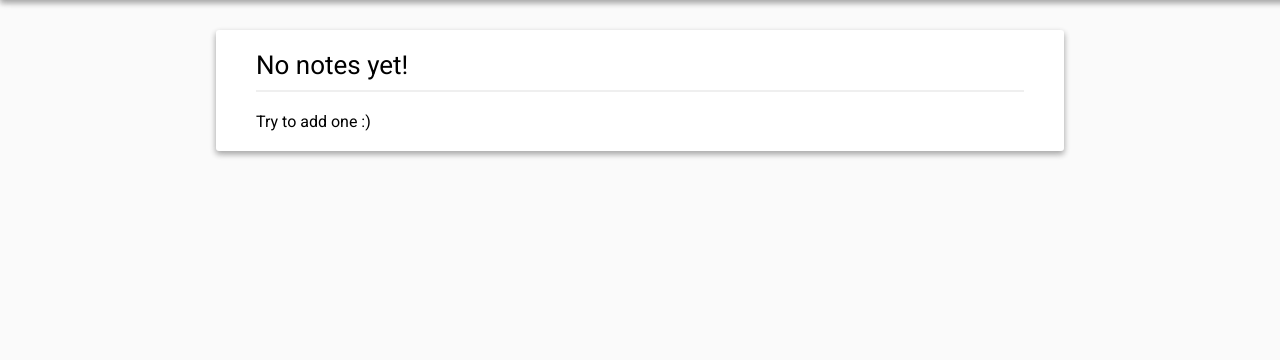
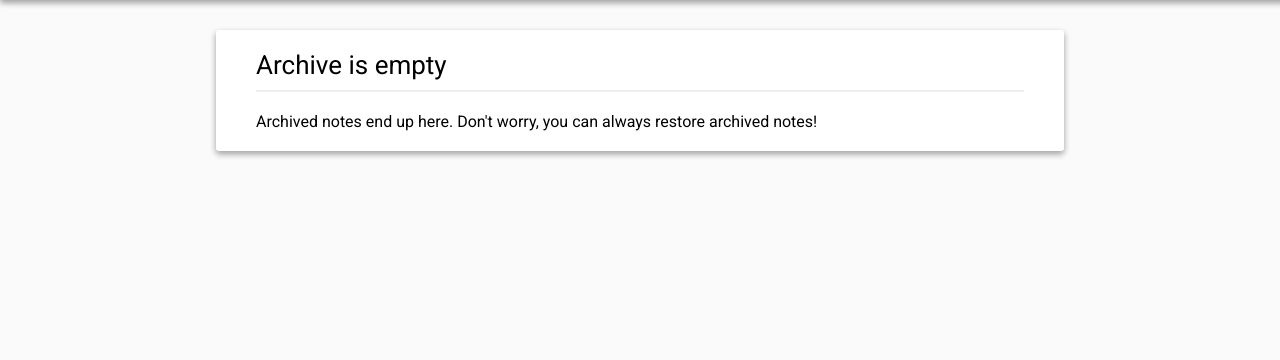
Before and after one commit to PetterBomban/TaskList, a Flask app: page /archive in a window 1280 px wide. Shown: the part 60-420 px from the top of the page. Run offline with Flask 2, Linux system fonts and the light colour scheme; a user stored in the database is signed in; data comes from the database, SQL or seed files in the repository; both versions use the stored data as it was after the commit.

Commit message:
Cosmetic change to archive

```diff
--- a/TaskList/templates/index.html
+++ b/TaskList/templates/index.html
@@ -102,10 +102,17 @@
         <span class="message">{{ note[1] }}</span>
     </div>
     {% else %}
+    {% if archive %}
+    <div class="white" id="task">
+        <span class="title">Archive is empty</span>
+        <span class="message">Archived notes end up here. Don't worry, you can always restore archived notes!</span>
+    </div>
+    {% else %}
     <div class="white" id="task">
         <span class="title">No notes yet!</span>
         <span class="message">Try to add one :)</span>
     </div>
+    {% endif %}
     {% endfor %}
 </div>
 {% endif %}
```
Also changed, not shown: TaskList/user_db/petter_tasks.db.
